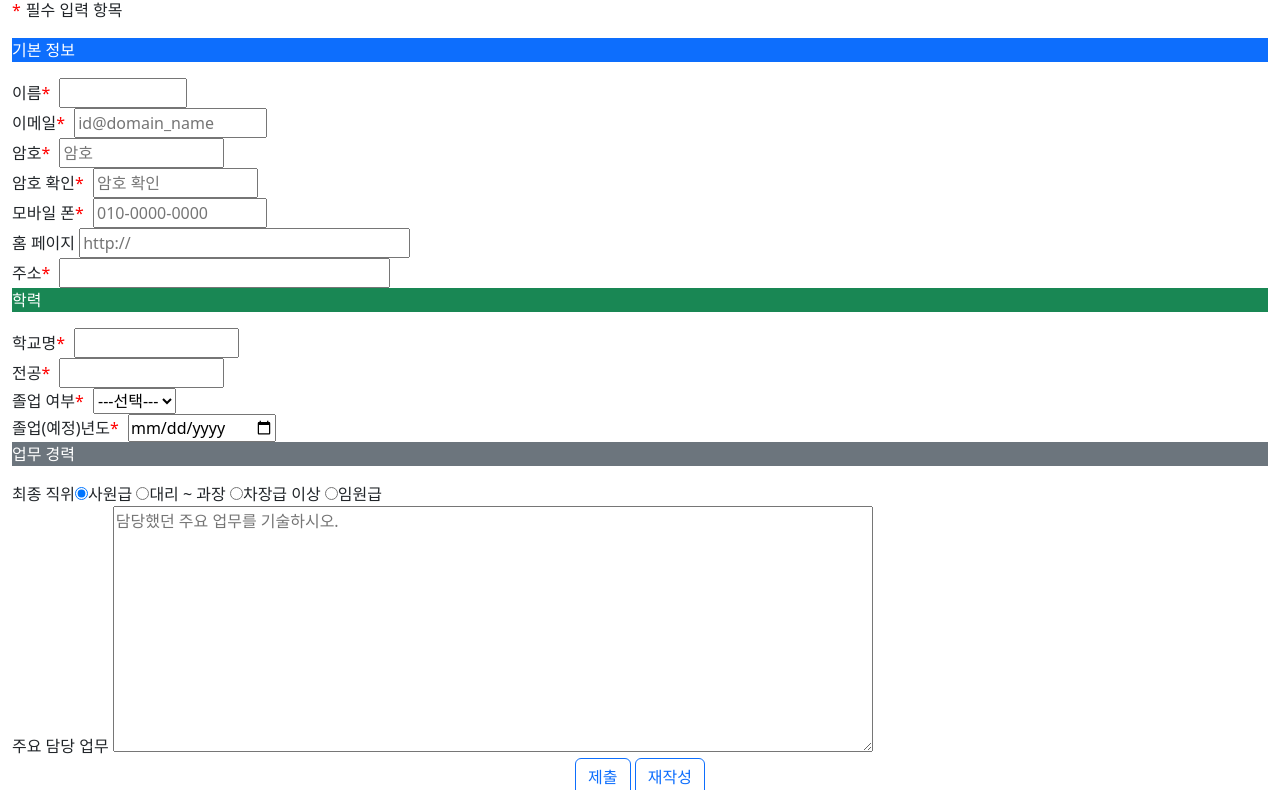
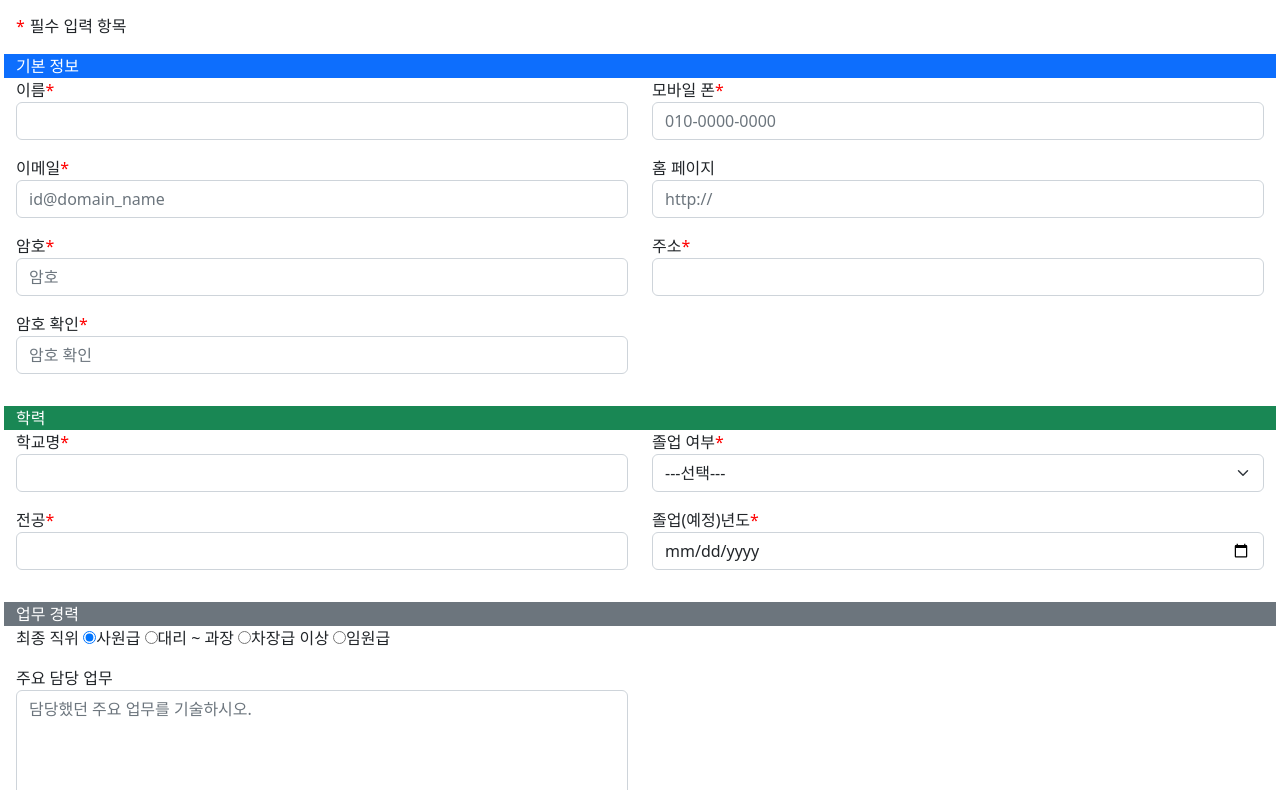
Before and after one commit to Jungwon04/WEBprogramming, a plain HTML site: page reports/register.html in a window 1280 px wide. Shown: the part 99-889 px from the top of the page. Drawn offline with nearby package versions, Linux system fonts and the light colour scheme.

Commit message:
register 페이지 생성

```diff
--- a/reports/register.html
+++ b/reports/register.html
@@ -20,80 +20,99 @@
 </style>
 </head>
 <body>
-<div class="container-fluid mt-3">
+<div class="container-fluid mt-3 p-3">
   <p class="h1 text-center">취업 정보 계정 만들기</p>
   <hr>
   <p><span class="star">*</span>필수 입력 항목</p>
 
 <form name="usr_info" method="post">
-  <p class="text-start bg-primary text-white">기본 정보</p>
-    <div>
+  <div class="row">
+      <div class="col-md-12 text-start bg-primary text-white">기본 정보</div>
+    <div class="col-sm-6">
+      <div class="mb-3">
         <label for="name">이름<span class="star">*</span></label>
-      <input type="text" id="name" name="name" size="8">
+        <input type="text" id="name" name="name" size="8" class="form-control">
       </div>
-    <div>
+      <div class="mb-3">
         <label for="email">이메일<span class="star">*</span></label>
-      <input type="email" name="email" id="email" size="15" placeholder="id@domain_name">
+        <input type="email" name="email" id="email" size="15" placeholder="id@domain_name" class="form-control">
       </div>
-    <div>
-      <label for ="pwd">암호<span class="star">*</span></label>
-      <input type="password" id="pwd" name="pwd" size="12" placeholder="암호">
+      <div class="mb-3">
+        <label for="pwd">암호<span class="star">*</span></label>
+        <input type="password" id="pwd" name="pwd" size="12" placeholder="암호" class="form-control">
       </div>
-    <div>
+      <div class="mb-3">
         <label for="c_pwd">암호 확인<span class="star">*</span></label>
-      <input type="password" id="c_pwd" name="c_pwd" size="12" placeholder="암호 확인">
+        <input type="password" id="c_pwd" name="c_pwd" size="12" placeholder="암호 확인" class="form-control">
       </div>
-    <div>
+    </div>
+    <div class="col-sm-6">
+      <div class="mb-3">
         <label for="phone">모바일 폰<span class="star">*</span></label>
-      <input type="tel" name="phone" id="phone" size="13" placeholder="010-0000-0000">
+        <input type="tel" name="phone" id="phone" size="13" placeholder="010-0000-0000" class="form-control">
       </div>
-    <div>
+      <div class="mb-3">
         <label for="homepage">홈 페이지</label>
-      <input type="url" name="homepage" id="homepage" size="30" placeholder="http://">
+        <input type="url" name="homepage" id="homepage" size="30" placeholder="http://" class="form-control">
       </div>
-    <div>
+      <div class="mb-3">
         <label for="address">주소<span class="star">*</span></label>
-      <input type="text" id="address" name="address" size="30">
+        <input type="text" id="address" name="address" size="30" class="form-control">
       </div>
-
-  <div>
-    <p class="text-start bg-success text-white">학력</p>
-      <div>
-        <label for="university">학교명<span class="star">*</span></label>
-        <input type="text" id="university" name="university" size="12">
-      </div>
-      <div>
-        <label for="major">전공<span class="star">*</span></label>
-        <input type="text" id="major" name="major" size="12">
-      </div>
-      <div>
-        <label for ="graduate">졸업 여부<span class="star">*</span></label>
-        <select name="graduate" id="graduate">
-          <option value="0">---선택---</option> <option value="1">졸업예정</option> <option value="2">졸업</option>
-        </select></div>
-      <div class="form-group">
-        <label for ="grad_date">졸업(예정)년도<span class="star">*</span></label>
-        <input type ="date" id ="grad_date" name ="grad_date">
-      </div>
-
-  <div>
-    <p class="text-start bg-secondary text-white">업무 경력</p>
-      <div>
-        <label>최종 직위<input type="radio" name="직위" id="g1" value="employee" checked>사원급</label>
-        <input type="radio" name="직위" id="g2" value="chief"><label for="g2">대리 ~ 과장</label>
-        <input type="radio" name="직위" id="g3" value="head"><label for="g3">차장급 이상</label>
-        <label><input type="radio" name="직위" id="g4" value="board">임원급</label>
-      </div>
-      <div>
-        <label>주요 담당 업무</label>
-        <label for="comments"></label><textarea id="comments" name="comments" cols="80" rows="10" placeholder="담당했던 주요 업무를 기술하시오."></textarea>
-      </div>
-      <div class="button-container">
-        <p><button type="submit" class="btn btn-outline-primary">제출</button>
-        <button type="reset" class="btn btn-outline-primary">재작성</button></p></div>
     </div>
   </div>
 
+  <div class="row mt-3">
+  <div class="col-md-12 text-start bg-success text-white">학력</div>
+  <div class="col-sm-6">
+    <div class="mb-3">
+      <label for="university">학교명<span class="star">*</span></label>
+      <input type="text" id="university" name="university" size="12" class="form-control">
+    </div>
+    <div class="mb-3">
+      <label for="major">전공<span class="star">*</span></label>
+      <input type="text" id="major" name="major" size="12" class="form-control">
+    </div>
+  </div>
+  <div class="col-sm-6">
+    <div class="mb-3">
+      <label for="graduate">졸업 여부<span class="star">*</span></label>
+      <select name="graduate" id="graduate" class="form-select">
+        <option value="0">---선택---</option>
+        <option value="1">졸업예정</option>
+        <option value="2">졸업</option>
+      </select>
+    </div>
+    <div class="mb-3">
+      <label for="grad_date">졸업(예정)년도<span class="star">*</span></label>
+      <input type="date" id="grad_date" name="grad_date" class="form-control">
+    </div>
+  </div>
+</div>
+
+  <div class="row mt-3">
+    <div class="col-md-12 text-start bg-secondary text-white">업무 경력</div>
+    <div class="col-sm-6">
+      <div class="mb-3">
+        <label>최종 직위</label>
+          <label><input type="radio" name="직위" id="g1" value="employee" checked>사원급</label>
+          <input type="radio" name="직위" id="g2" value="chief"><label for="g2">대리 ~ 과장</label>
+          <label><input type="radio" name="직위" id="g3" value="head">차장급 이상</label>
+          <input type="radio" name="직위" id="g4" value="board"><label for="g4">임원급</label>
+      </div>
+      <div class="mb-3">
+        <label>주요 담당 업무</label>
+        <textarea id="comments" name="comments" cols="80" rows="10" placeholder="담당했던 주요 업무를 기술하시오." class="form-control"></textarea>
+      </div>
+    </div>
+  </div>
+
+  <div class="button-container">
+    <p>
+      <button type="submit" class="btn btn-outline-primary">제출</button>
+      <button type="reset" class="btn btn-outline-primary">재작성</button>
+    </p>
+  </div>
 </form>
 </div>
 </body>
```
Lines whose indentation alone changed are shown as unchanged.
